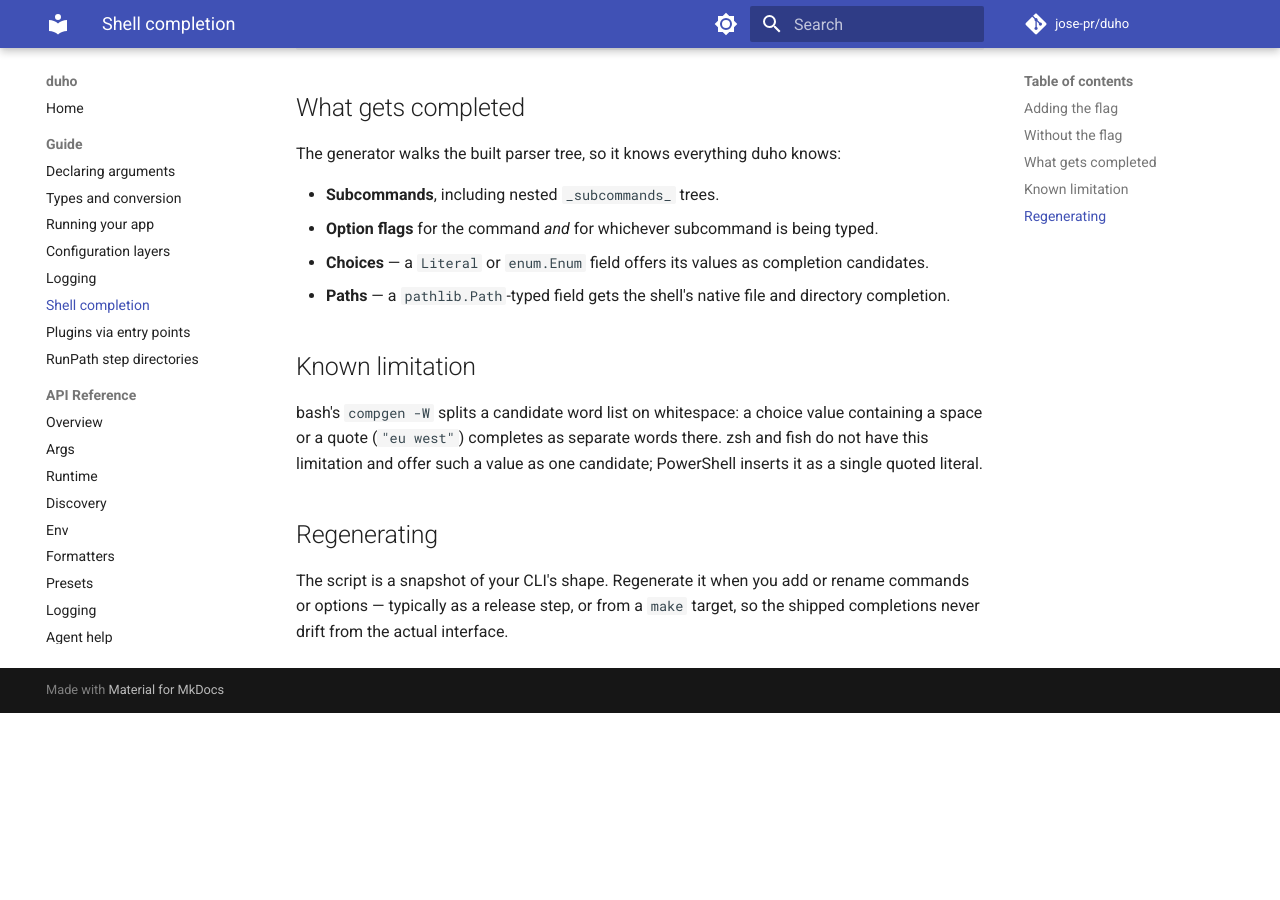
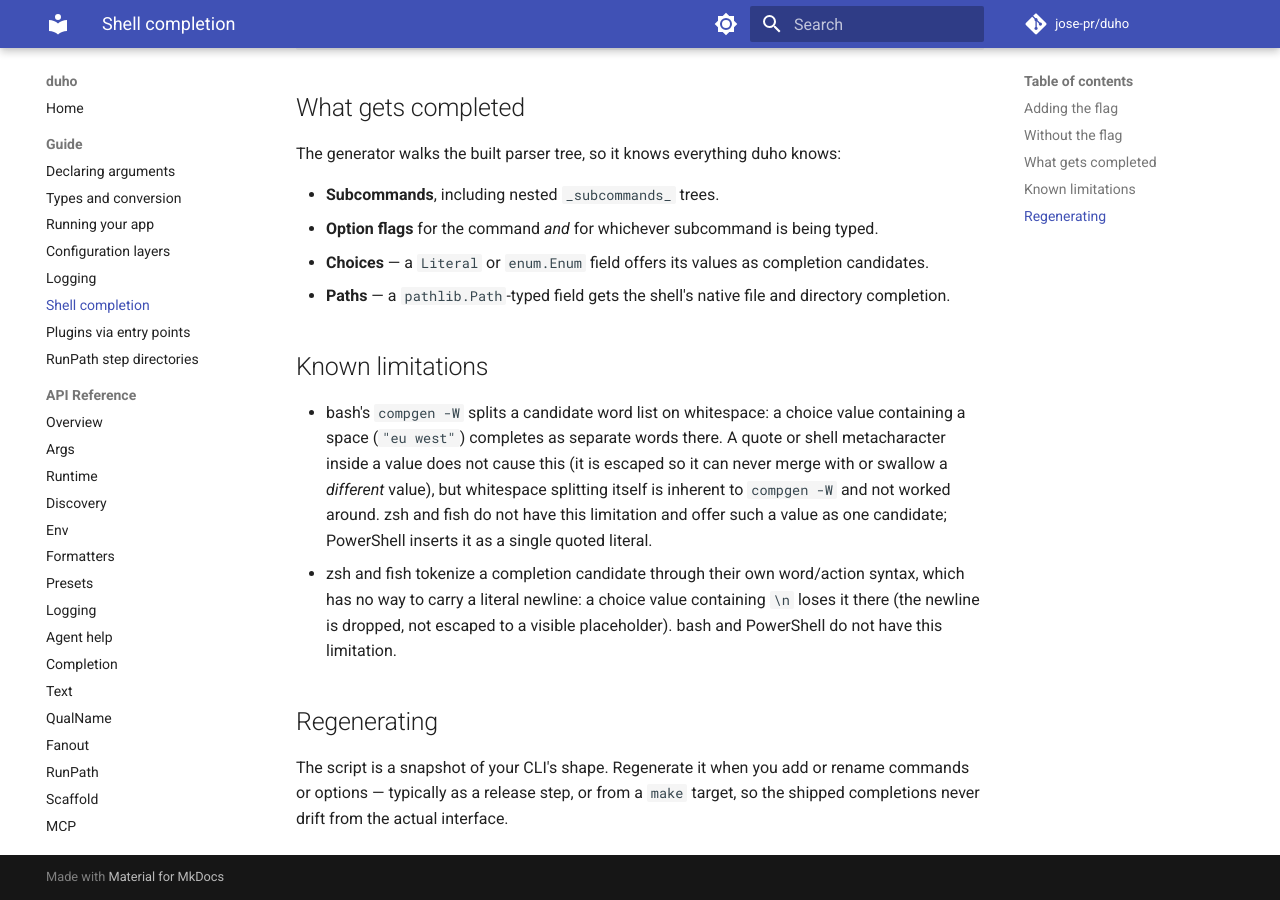
Before and after one commit to jose-pr/duho, an MkDocs documentation site: the page built from docs/guide/completion.md, in a window 1280 px wide and 900 px high, scrolled down 1173 px. Built offline with MkDocs 1.6.1 and Material for MkDocs 9.7.7, drawn with Linux system fonts in a browser that asks for light colours; comment, search, counter and statistics services are not loaded; before the commit the page ends 1886 px from its top, so only the background shows below that.

Commit message:
docs: correct and extend the completion known-limitations section
A quote in a bash choice no longer causes incorrect splitting (fixed
separately); only whitespace splitting itself remains inherent to
compgen -W. Also document that zsh and fish cannot carry a literal
newline through a completion candidate.

```diff
--- a/docs/guide/completion.md
+++ b/docs/guide/completion.md
@@ -66,12 +66,19 @@
 - **Paths** — a `pathlib.Path`-typed field gets the shell's native file and
   directory completion.
 
-## Known limitation
+## Known limitations
 
-bash's `compgen -W` splits a candidate word list on whitespace: a choice
-value containing a space or a quote (`"eu west"`) completes as separate
-words there. zsh and fish do not have this limitation and offer such a
-value as one candidate; PowerShell inserts it as a single quoted literal.
+- bash's `compgen -W` splits a candidate word list on whitespace: a choice
+  value containing a space (`"eu west"`) completes as separate words there.
+  A quote or shell metacharacter inside a value does not cause this (it is
+  escaped so it can never merge with or swallow a *different* value), but
+  whitespace splitting itself is inherent to `compgen -W` and not worked
+  around. zsh and fish do not have this limitation and offer such a value as
+  one candidate; PowerShell inserts it as a single quoted literal.
+- zsh and fish tokenize a completion candidate through their own word/action
+  syntax, which has no way to carry a literal newline: a choice value
+  containing `\n` loses it there (the newline is dropped, not escaped to a
+  visible placeholder). bash and PowerShell do not have this limitation.
 
 ## Regenerating
 
```
